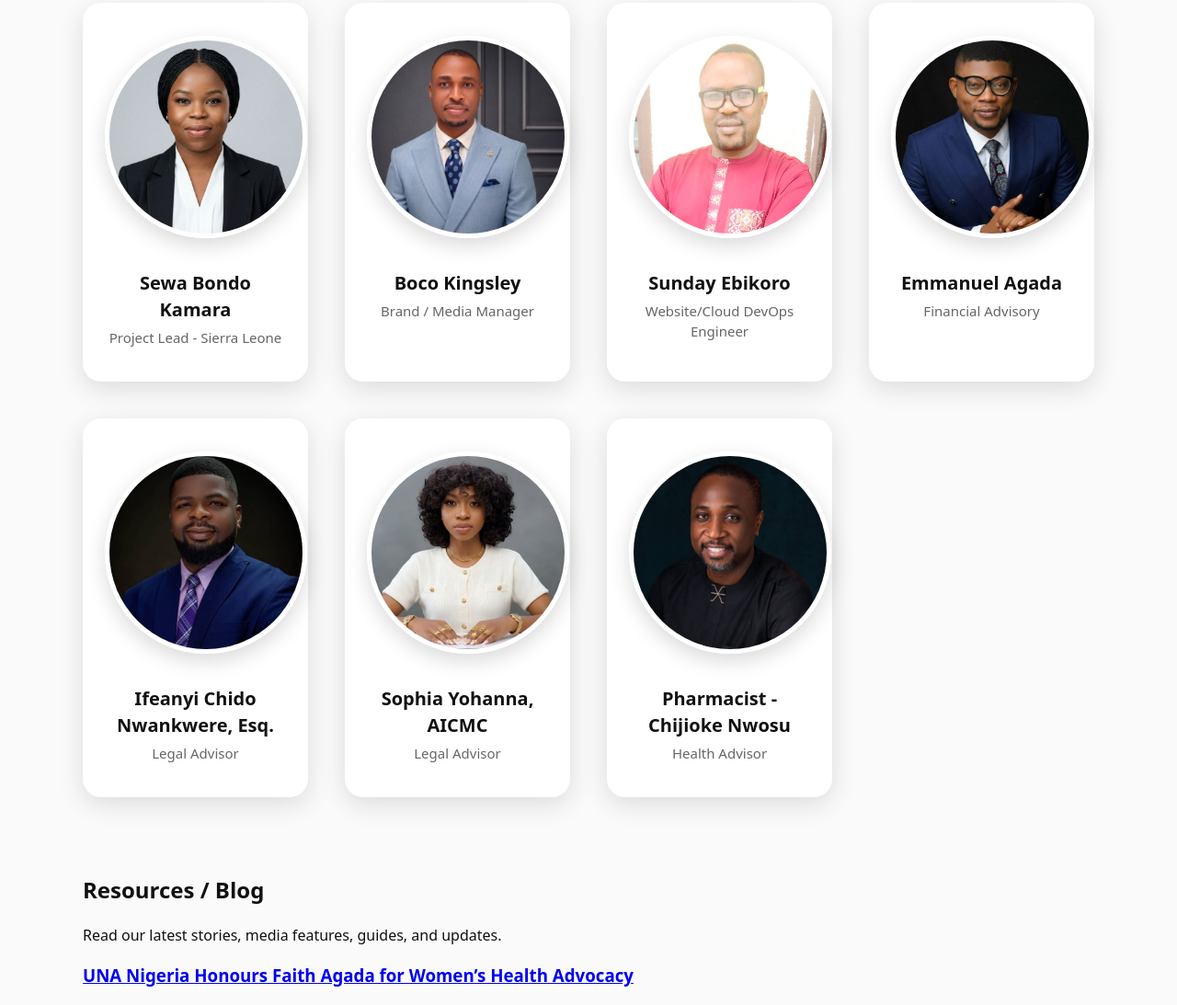
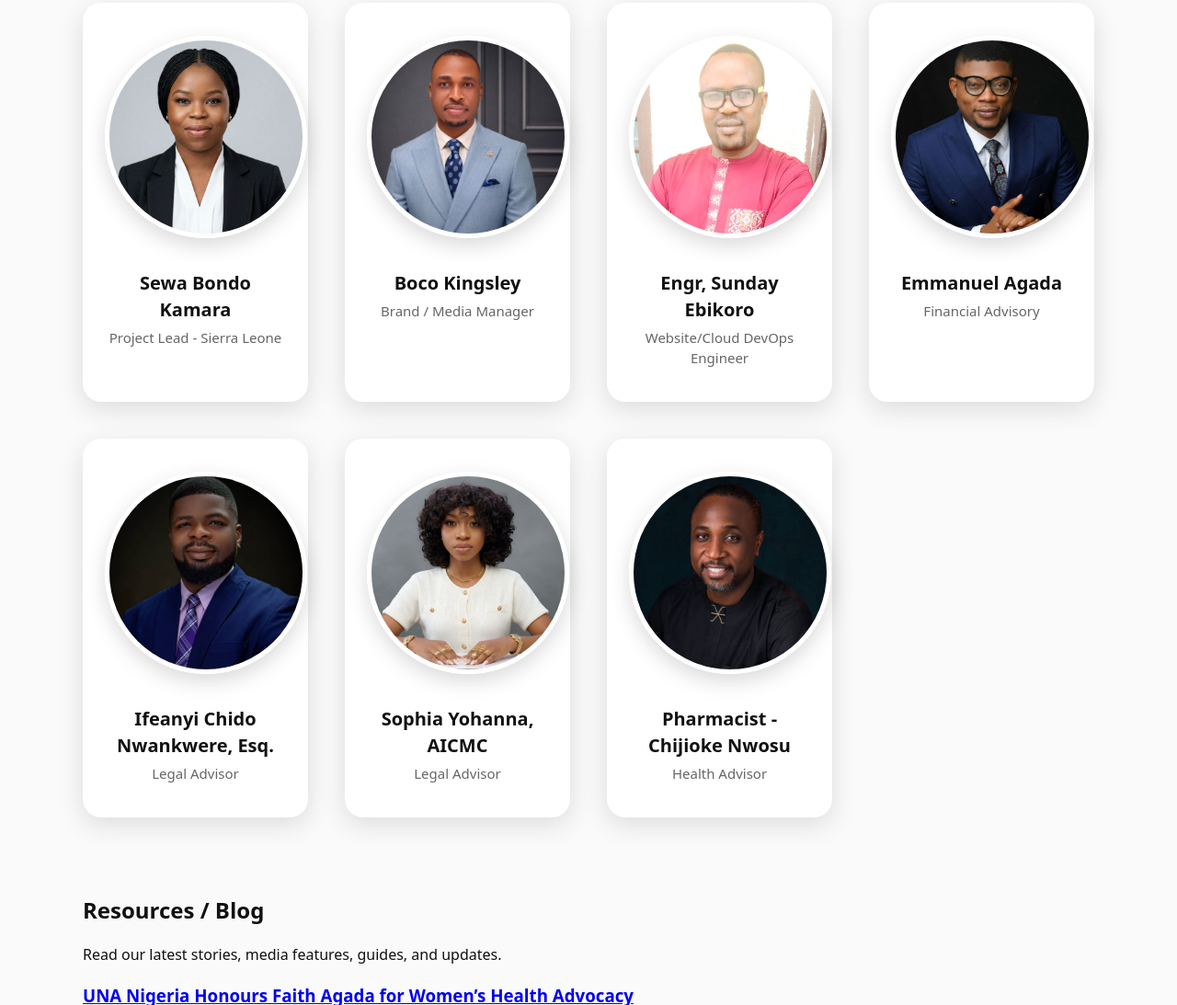
Before and after one commit to sun6699/faith, a plain HTML site: page index.html in a window 1280 px wide. Shown: the part 4691-5784 px from the top of the page at 92% size. Drawn offline with Linux system fonts and the light colour scheme.

Commit message:
name updated

```diff
--- a/index.html
+++ b/index.html
@@ -272,7 +272,7 @@
 
     <div class="leader-card">
       <img src="assets/leader7.png" alt="Leader 7" />
-      <h3>Sunday Ebikoro</h3>
+      <h3>Engr, Sunday Ebikoro</h3>
       <p>Website/Cloud DevOps Engineer</p>
     </div>
 
```
